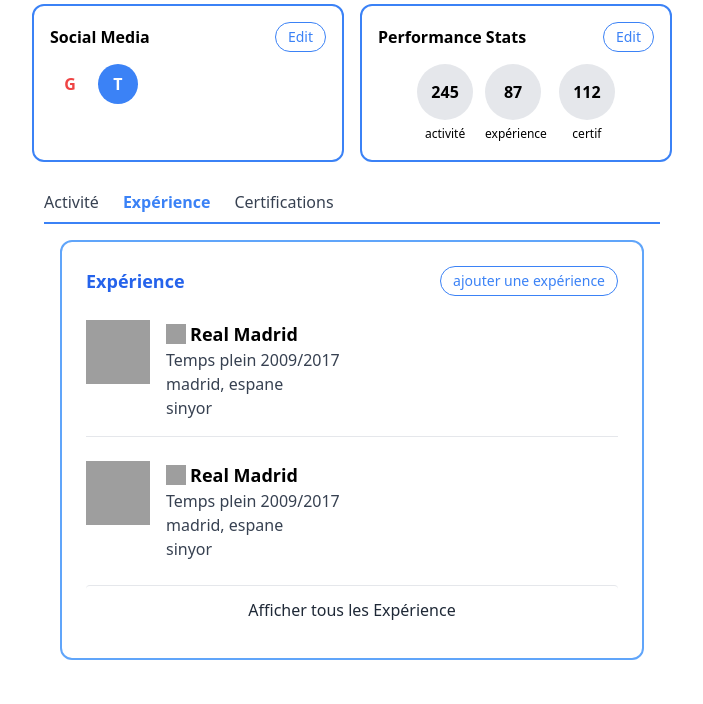
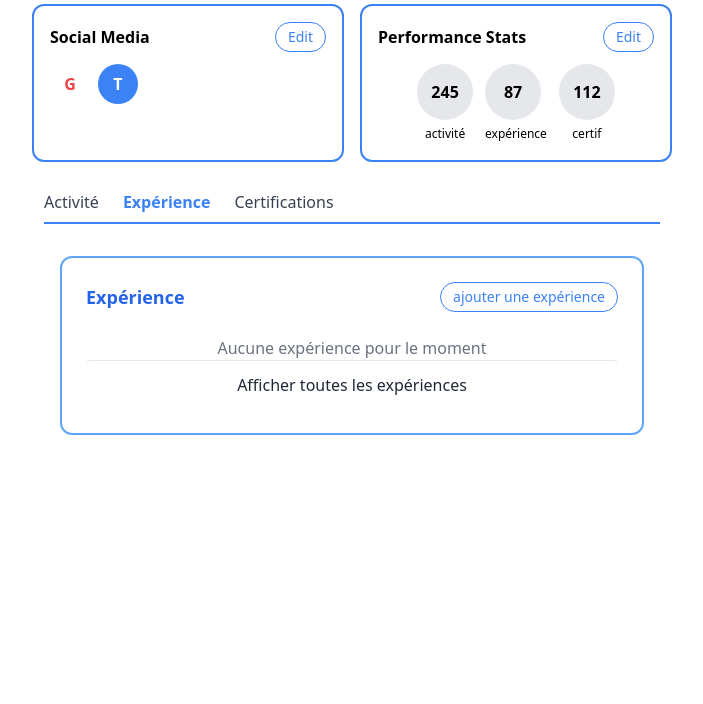
Before and after one commit to zakariaeelhassad/FIL-ROUGE, a Laravel app: template Implementation/resources/views/pages/profil_joueur.blade.php in a window 1280 px wide, after a click on "Expérience". Shown: the part 424-1128 px from the top of the page, without its empty margins (288-991 px from the left). After the commit the page ends 859 px from the top, so only its background shows below. Run offline with Laravel 10, Linux system fonts and the light colour scheme; the template is opened without the code that fills it, so the values that code supplies are empty; parts of the project's set-up code (start-up, migrations or seed data) failed here and were passed over; some libraries are stand-ins or nearby versions; grey boxes are pictures that could not be loaded.

Commit message:
Ajout d'une experience pour les composants; affichage d'un message Aucune l'experience pour le moment si l'experience n'est pas encore définie.

```diff
--- a/Implementation/resources/views/components/profil/profil_joueur/experience.blade.php
+++ b/Implementation/resources/views/components/profil/profil_joueur/experience.blade.php
@@ -1,50 +1,77 @@
-<div class="border-2 border-blue-400 rounded-xl p-6">
+<!-- Section d'expérience -->
+<div class="mt-4 border-2 border-blue-400 rounded-xl p-6">
     <!-- En-tête de la section -->
     <div class="flex justify-between items-center mb-6">
         <h2 class="font-bold text-lg text-blue-600">Expérience</h2>
-        <button class="px-3 py-1 border border-blue-500 text-blue-500 rounded-full text-sm">ajouter une expérience</button>
+        <button onclick="openModal('experienceModal')" class="px-3 py-1 border border-blue-500 text-blue-500 rounded-full text-sm">ajouter une expérience</button>
     </div>
 
-    <!-- Première expérience -->
-    <div class="flex mb-6 pb-4 border-b border-gray-200">
-        <!-- Logo du Real Madrid -->
-        <div class="w-16 h-16 flex-shrink-0">
-            <img src="https://upload.wikimedia.org/wikipedia/en/thumb/5/56/Real_Madrid_CF.svg/1200px-Real_Madrid_CF.svg.png" alt="Real Madrid Logo" class="w-full h-full">
-        </div>
+    <!-- Affichage des expériences -->
+    @if($experiences->count() > 0)
+        @foreach($experiences as $experience)
+            <div class="flex mb-6 pb-4 border-b border-gray-200">
+                <!-- Logo -->
+                @if(!empty($experience->image))
+                <div class="w-16 h-16 flex-shrink-0">
+                    <img src="{{ asset('storage/' . $experience->image) }}" alt="Image"class="w-full h-full object-cover rounded">
+                </div>
+            @endif
 
-        <!-- Informations sur l'expérience -->
-        <div class="ml-4">
-            <div class="flex items-center">
-                <img src="https://upload.wikimedia.org/wikipedia/commons/thumb/1/16/Crown_of_Spain.svg/1200px-Crown_of_Spain.svg.png" alt="Crown" class="w-5 h-5 mr-1">
-                <h3 class="font-bold text-lg">Real Madrid</h3>
+                <!-- Infos -->
+                <div class="ml-4">
+                    <h3 class="font-bold text-lg">{{ $experience->nameClub }}</h3>
+                    <p class="text-gray-700">{{ $experience->place }}</p>
+                    <p class="text-gray-700">{{ $experience->joiningDate }} / {{ $experience->exitDate ?? 'Actuel' }}</p>
+                    <p class="text-gray-600 italic text-sm">Catégorie : {{ ucfirst($experience->categoryType) }}</p>
+                </div>
             </div>
-            <p class="text-gray-700">Temps plein 2009/2017</p>
-            <p class="text-gray-700">madrid, espane</p>
-            <p class="text-gray-700">sinyor</p>
-        </div>
-    </div>
+        @endforeach
+    @else
+        <p class="text-center text-gray-500">Aucune expérience pour le moment</p>
+    @endif
 
-    <!-- Deuxième expérience -->
-    <div class="flex mb-6">
-        <!-- Logo du Real Madrid -->
-        <div class="w-16 h-16 flex-shrink-0">
-            <img src="https://upload.wikimedia.org/wikipedia/en/thumb/5/56/Real_Madrid_CF.svg/1200px-Real_Madrid_CF.svg.png" alt="Real Madrid Logo" class="w-full h-full">
-        </div>
-
-        <!-- Informations sur l'expérience -->
-        <div class="ml-4">
-            <div class="flex items-center">
-                <img src="https://upload.wikimedia.org/wikipedia/commons/thumb/1/16/Crown_of_Spain.svg/1200px-Crown_of_Spain.svg.png" alt="Crown" class="w-5 h-5 mr-1">
-                <h3 class="font-bold text-lg">Real Madrid</h3>
-            </div>
-            <p class="text-gray-700">Temps plein 2009/2017</p>
-            <p class="text-gray-700">madrid, espane</p>
-            <p class="text-gray-700">sinyor</p>
-        </div>
-    </div>
-
-    <!-- Bouton pour afficher plus d'expériences -->
     <button class="w-full py-3 text-center text-gray-800 hover:bg-gray-100 rounded border-t border-gray-200">
-        Afficher tous les Expérience
+        Afficher toutes les expériences
     </button>
 </div>
+
+@if($profile)
+<div id="experienceModal" class="fixed inset-0 bg-black bg-opacity-50 flex items-center justify-center hidden">
+    <div class="bg-white rounded-lg p-6 w-96">
+        <h3 class="text-lg font-semibold mb-4">Ajouter une expérience</h3>
+
+        <form
+            id="create-experience-form"
+            action="{{ route('experiences.store') }}"
+            method="POST"
+            enctype="multipart/form-data"
+            class="mt-4 border border-blue-300 p-4 rounded-xl bg-white space-y-3"
+        >
+            @csrf
+
+            <input type="text" name="nameClub" class="w-full border rounded p-2" placeholder="Nom du club" required>
+
+            <input type="text" name="place" class="w-full border rounded p-2" placeholder="Lieu" required>
+
+            <input type="date" name="joiningDate" class="w-full border rounded p-2" required>
+
+            <input type="date" name="exitDate" class="w-full border rounded p-2">
+
+            <select name="categoryType" class="w-full border rounded p-2" required>
+                <option value="">Sélectionner la catégorie</option>
+                <option value="sinyor">Sinyor</option>
+                <option value="jinyor">Jinyor</option>
+                <option value="kadiy">Kadiy</option>
+                <option value="minim">Minim</option>
+            </select>
+
+            <input type="file" name="image" accept="image/*" class="w-full border rounded p-2" />
+
+            <div class="flex justify-end mt-4">
+                <button type="button" onclick="closeModal('experienceModal')" class="mr-2 px-4 py-1 text-sm border rounded">Annuler</button>
+                <button type="submit" class="px-4 py-1 text-sm bg-blue-500 text-white rounded">Sauvegarder</button>
+            </div>
+        </form>
+    </div>
+</div>
+@endif
```
